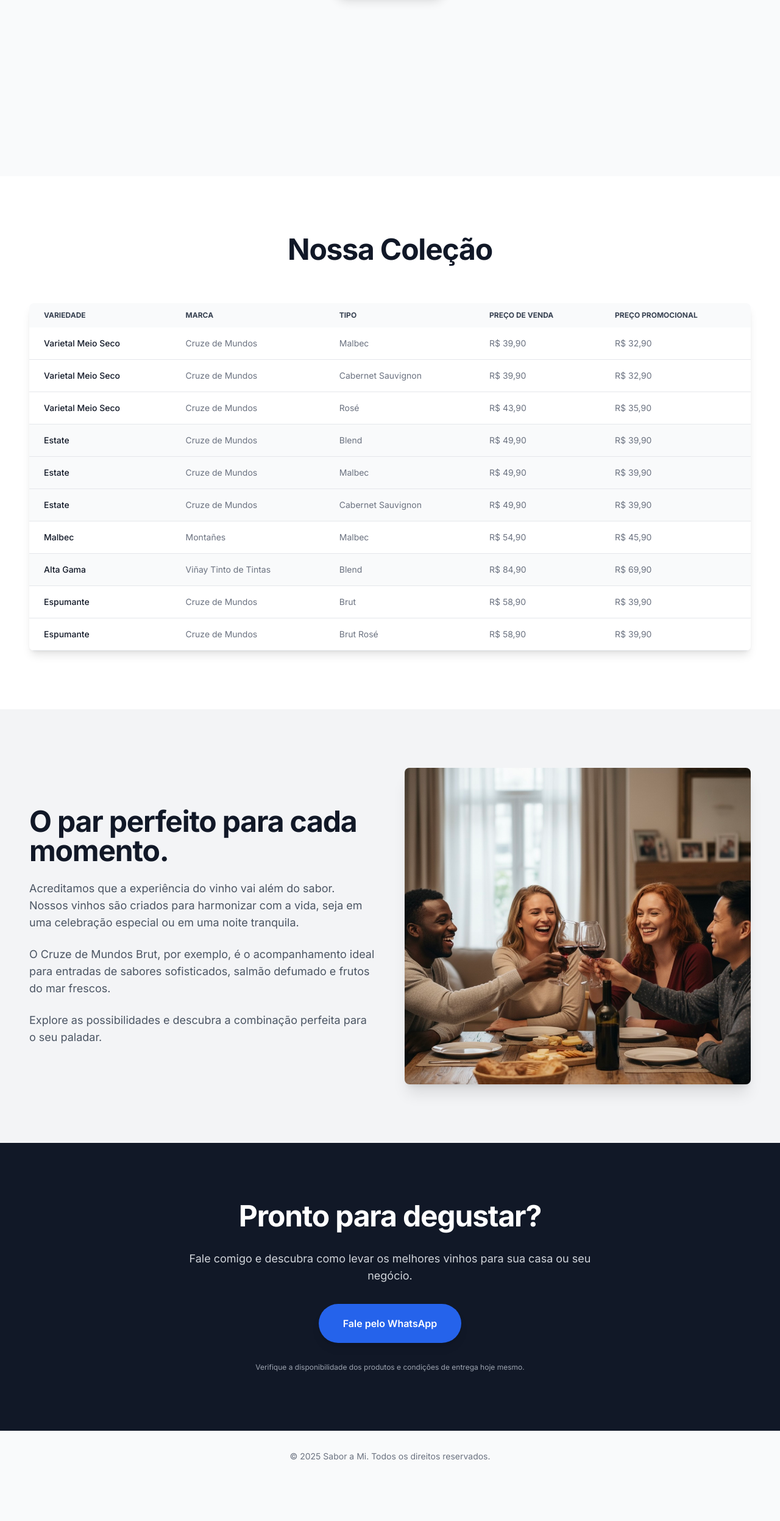
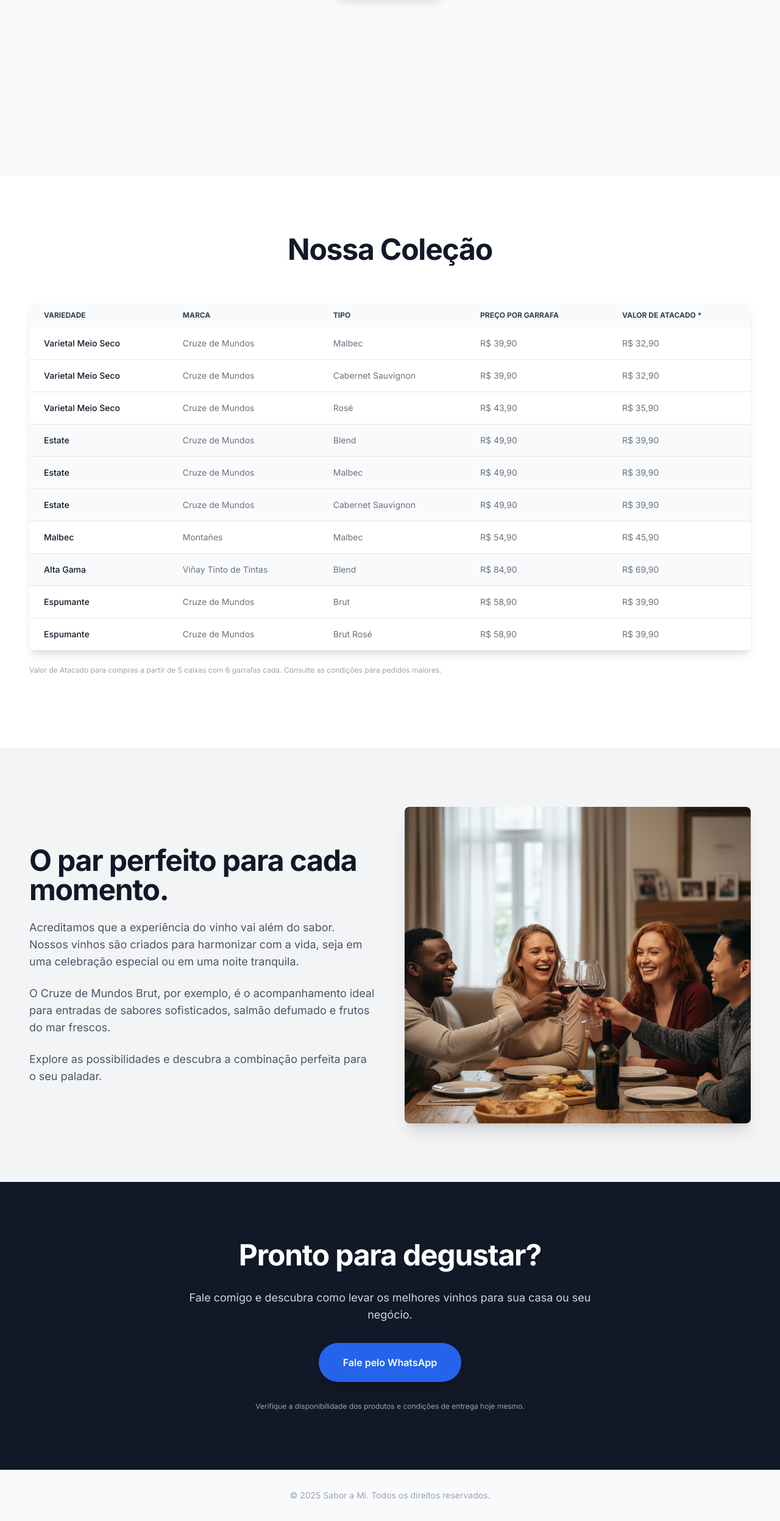
Before and after one commit to guilhermeonrails/sabor-a-mi, a plain HTML site: page index.html in a window 1280 px wide. Shown: the part 575-3069 px from the top of the page at 61% size. Before the commit the page ends 3005 px from the top, so only its background shows below. Drawn offline with nearby package versions, Linux system fonts and the light colour scheme; a web font is replaced by a local one.

Commit message:
projeto inicial 3

```diff
--- a/index.html
+++ b/index.html
@@ -4,7 +4,7 @@
 <head>
     <meta charset="UTF-8">
     <meta name="viewport" content="width=device-width, initial-scale=1.0">
-    <title>Vinhos - Sabor a Mi 🇦🇷</title>
+    <title>Vinhos | Sabor a Mi 🇦🇷</title>
     <script src="https://cdn.tailwindcss.com"></script>
     <link
         href="https://fonts.googleapis.com/css2?family=Inter:wght@400;500;600;700&family=Playfair+Display:ital,wght@0,400..900;1,400..900&display=swap"
@@ -74,8 +74,8 @@
                                 <th scope="col" class="py-3 px-6">Variedade</th>
                                 <th scope="col" class="py-3 px-6">Marca</th>
                                 <th scope="col" class="py-3 px-6">Tipo</th>
-                                <th scope="col" class="py-3 px-6">Preço de Venda</th>
-                                <th scope="col" class="py-3 px-6">Preço Promocional</th>
+                                <th scope="col" class="py-3 px-6">Preço por Garrafa</th>
+                                <th scope="col" class="py-3 px-6">Valor de Atacado *</th>
                             </tr>
                         </thead>
                         <tbody>
@@ -167,6 +167,9 @@
                         </tbody>
                     </table>
                 </div>
+                <p class="py-6 text-xs text-gray-400">
+                    Valor de Atacado para compras a partir de 5 caixas com 6 garrafas cada. Consulte as condições para pedidos maiores.
+                </p>
             </div>
         </section>
 
@@ -188,7 +191,7 @@
                     </p>
                 </div>
                 <div class="flex justify-center">
-                    <img src="foto.jpeg" alt="Pessoas desfrutando de vinho e comida"
+                    <img src="assets/foto.jpeg" alt="Pessoas desfrutando de vinho e comida"
                         class="rounded-lg shadow-xl w-full">
                 </div>
             </div>
@@ -213,7 +216,7 @@
     </main>
 
     <!-- Footer -->
-    <footer class="py-8 text-center text-sm text-gray-500">
+    <footer class="py-8 text-center text-sm text-gray-400">
         <p>&copy; 2025 Sabor a Mi. Todos os direitos reservados.</p>
     </footer>
 
```
Also changed, not shown: assets/foto.jpeg (renamed from foto.jpeg).
